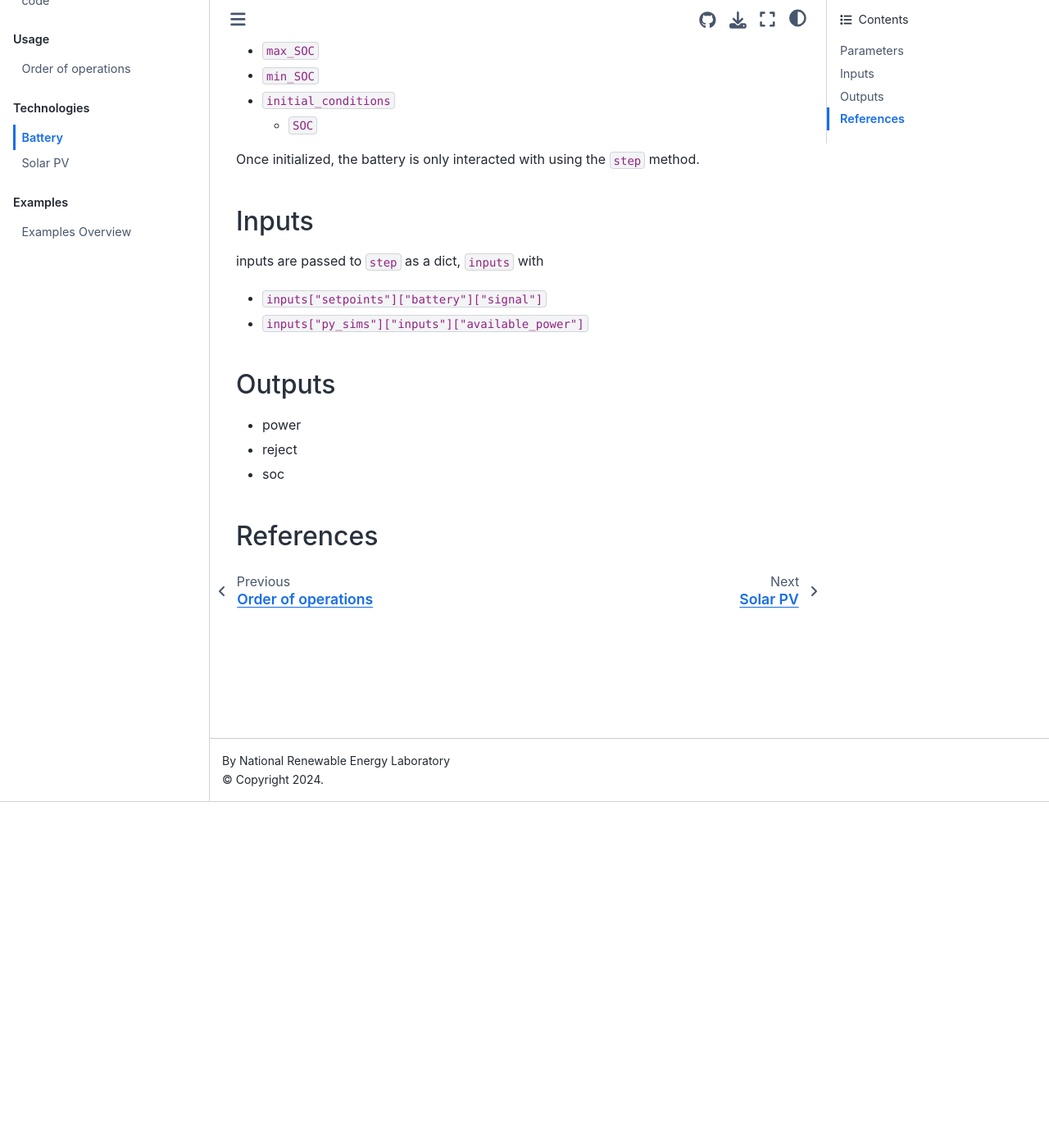
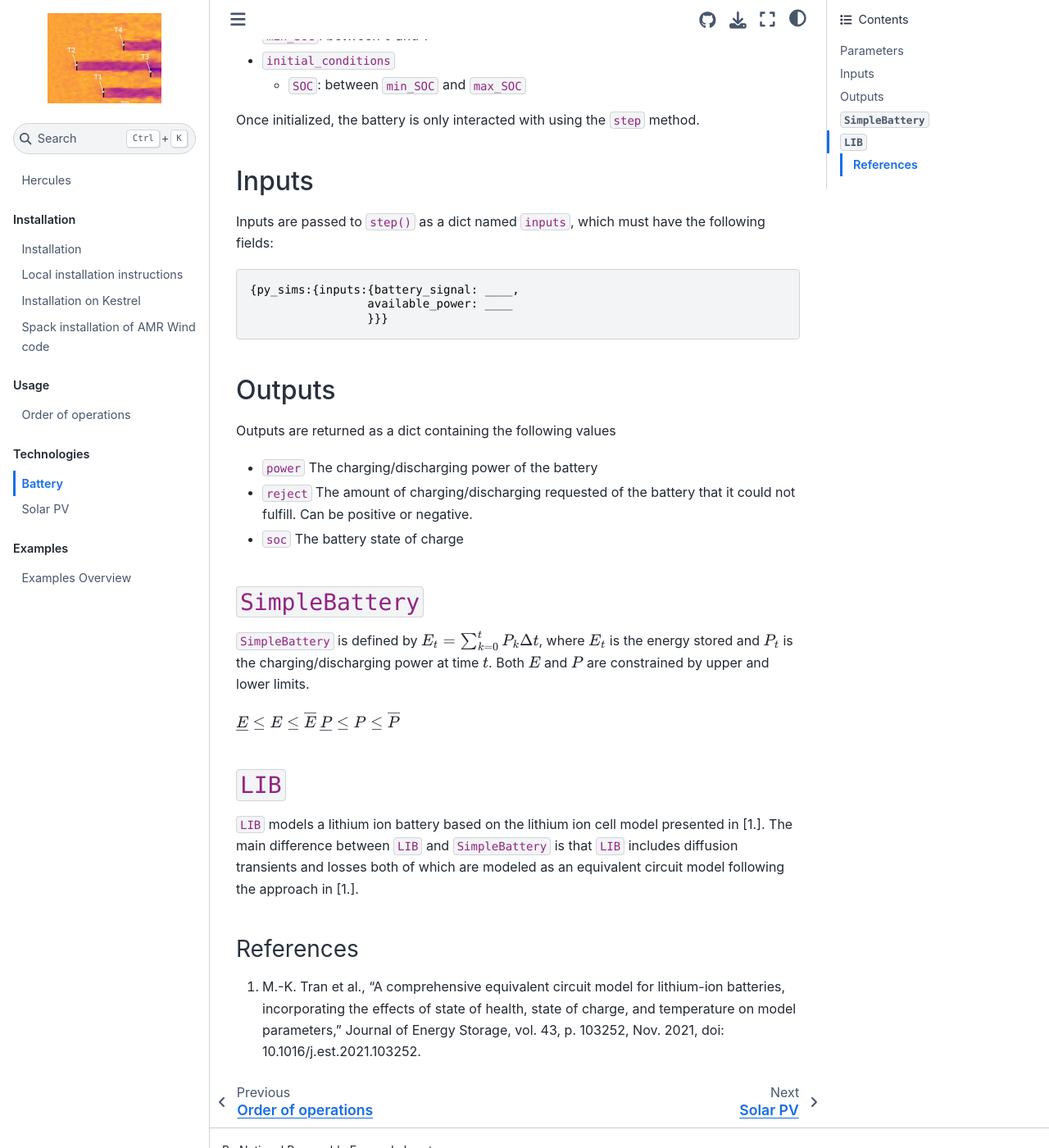
Before and after one commit to NREL/hercules, a Jupyter Book: the page built from docs/battery.md, in a window 1280 px wide and 1400 px high, scrolled down 422 px. Shown: the whole window at 82% size. Built offline with Jupyter Book 1.0.4 settings and Sphinx 7.4.7 and the Sphinx Book theme 1.1.4, drawn with Linux system fonts in a browser that asks for light colours; pages that are not in the unit, such as notebooks, are missing from menus; some of the changed text lies outside the part shown.

Commit message:
first pass battery documentation

````diff
--- a/docs/battery.md
+++ b/docs/battery.md
@@ -1,35 +1,52 @@
 # Battery
 
-Energy counting type battery model
-
-Example for battery use in: `example/battery`
+There are two battery models currently implemented in Hercules: `SimpleBattery` and `LIB`. Both interact with Hercules through a simple wrapper class: `Battery`.
 
 ### Parameters
 
 Battery parameters are defined in the hercules input yaml file used to initialize `emulator`.
 
-- `py_sim_type`
-- `size`
-- `energy_capacity`
-- `charge_rate`
-- `max_SOC`
-- `min_SOC`
+- `py_sim_type`: `"SimpleBattery"` or `"LIB"`
+- `energy_capacity`: [kWh]
+- `charge_rate`: [kW]
+- `max_SOC`: between 0 and 1
+- `min_SOC`: between 0 and 1
 - `initial_conditions`
-  - `SOC`
+  - `SOC`: between `min_SOC` and `max_SOC`
+
 
 Once initialized, the battery is only interacted with using the `step` method.
 
+### Inputs
+Inputs are passed to `step()` as a dict named `inputs`, which must have the following fields:
 
-### Inputs
-inputs are passed to `step` as a dict, `inputs` with
-- `inputs["setpoints"]["battery"]["signal"]`
-- `inputs["py_sims"]["inputs"]["available_power"]`
+```
+{py_sims:{inputs:{battery_signal: ____,
+                 available_power: ____
+                 }}}
+```
+
+### Outputs
+Outputs are returned as a dict containing the following values
+- `power` The charging/discharging power of the battery
+- `reject` The amount of charging/discharging requested of the battery that it could not fulfill. Can be positive or negative.
+- `soc` The battery state of charge
 
 
-### Outputs
+## `SimpleBattery`
 
-- power
-- reject
-- soc
+`SimpleBattery` is defined by $E_t = \sum_{k=0}^t P_k \Delta t$, where $E_t$ is the energy stored and $P_t$ is the charging/discharging power at time $t$. Both $E$ and $P$ are constrained by upper and lower limits.
+
+$\underline{E} \leq E \leq \overline{E}$
+$\underline{P} \leq P \leq \overline{P}$
+
+
+## `LIB`
+
+`LIB` models a lithium ion battery based on the lithium ion cell model presented in [1.]. The main difference between `LIB` and `SimpleBattery` is that `LIB` includes diffusion transients and losses both of which are modeled as an equivalent circuit model following the approach in [1.].
+
+
 
 ### References
+
+1. M.-K. Tran et al., “A comprehensive equivalent circuit model for lithium-ion batteries, incorporating the effects of state of health, state of charge, and temperature on model parameters,” Journal of Energy Storage, vol. 43, p. 103252, Nov. 2021, doi: 10.1016/j.est.2021.103252.
````
Also changed, not shown: 1 other file.
